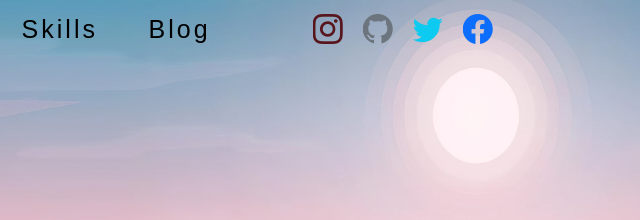
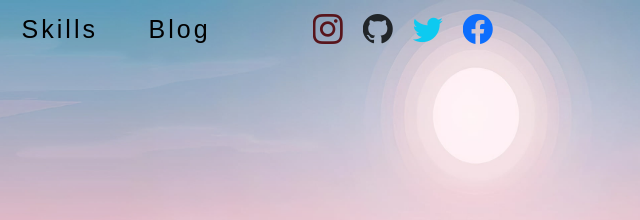
Before and after one commit to ugurakcaydev/WebProje, a website: page index.html in a window 1280 px wide. Shown: the top 220 px of the page, 594-1234 px from the left. Drawn offline with nearby package versions, Linux system fonts and the light colour scheme.

Commit message:
change dark

```diff
--- a/index.html
+++ b/index.html
@@ -29,7 +29,7 @@
                 </a>
             </li>
             <li>
-                <a name="github" href="#" class="bi-github text-secondary">
+                <a name="github" href="#" class="bi-github text-dark">
                 </a>
             </li>
             <li>
```
